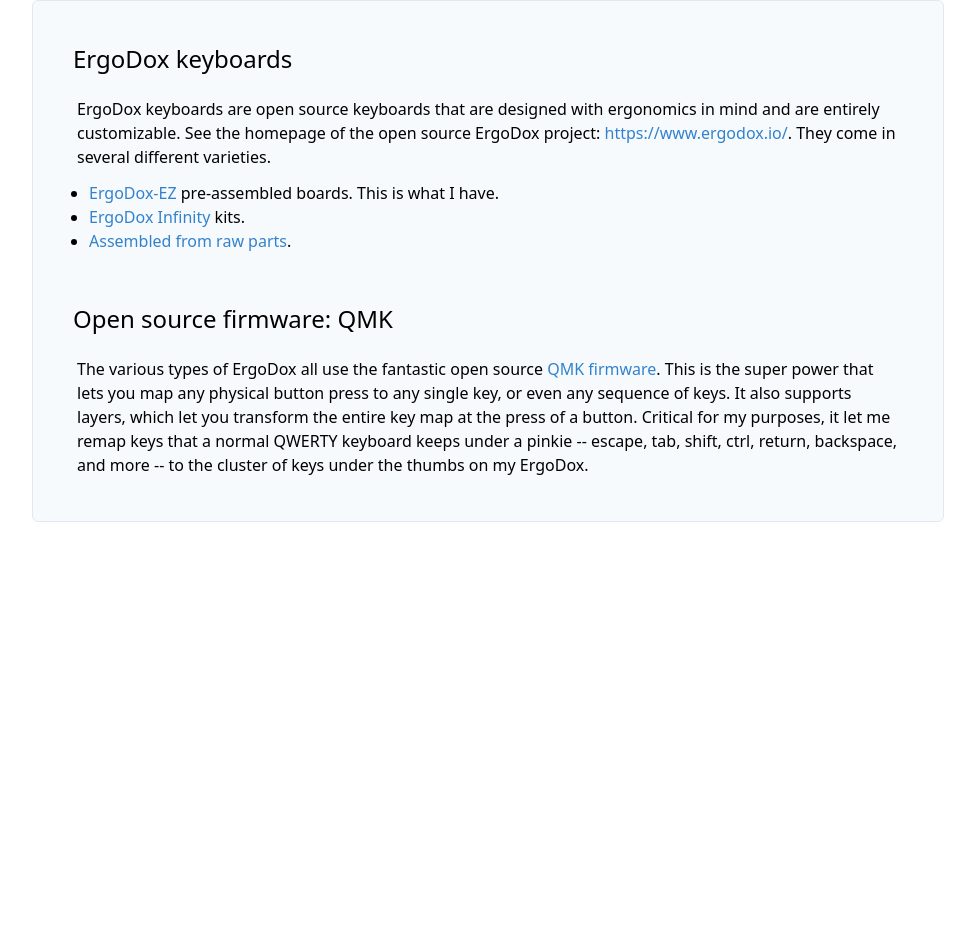
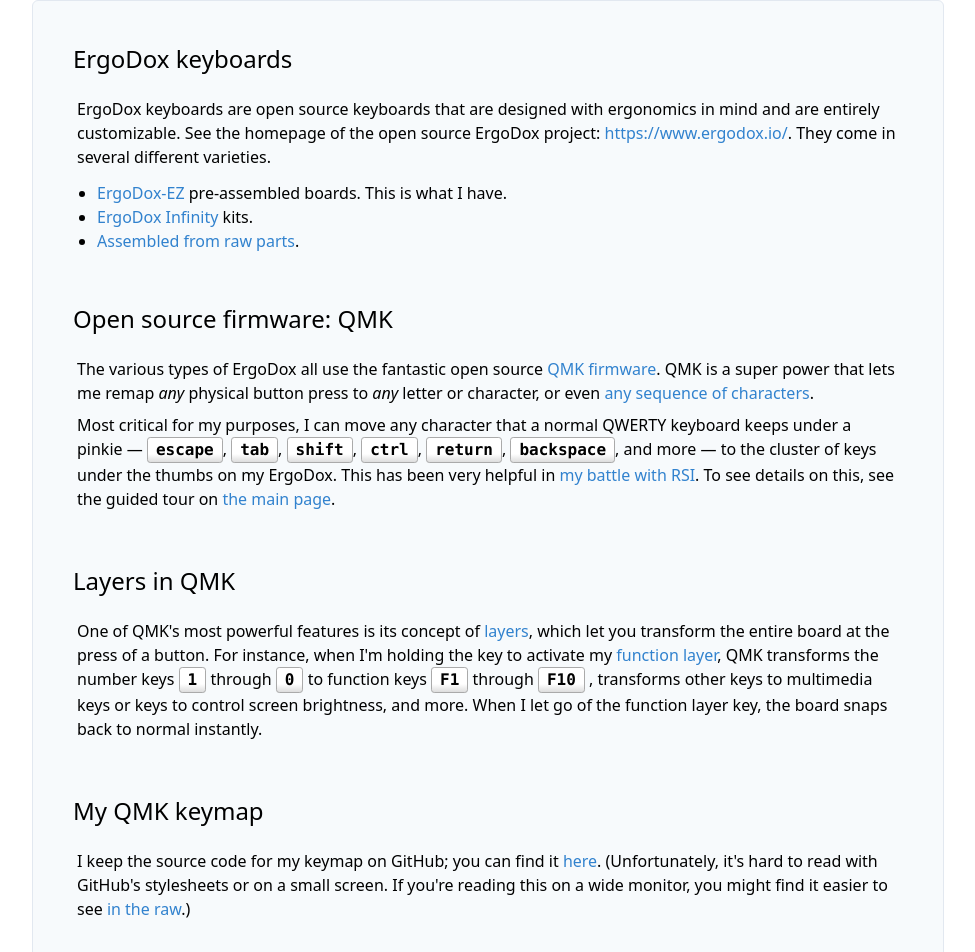
Before and after one commit to mrled/keymap.click, a Next.js app: page /ergodox in a window 1280 px wide. Shown: the part 152-1104 px from the top of the page, without its empty margins (136-1111 px from the left). Before the commit the page ends 800 px from the top, so only its background shows below. Built offline with nearby package versions, Linux system fonts and the light colour scheme.

Commit message:
Add more info to ergodox page

```diff
--- a/src/pages/ergodox.js
+++ b/src/pages/ergodox.js
@@ -1,6 +1,10 @@
 import React from "react";
 
 import { MenuBar } from "~/components/menuBar";
+import {
+  ExternalLink,
+} from "~/components/prose";
+import { IntraAppLink } from "../components/prose";
 
 export default function About() {
   return (
@@ -27,7 +31,7 @@ export default function About() {
                 </a>.
                 They come in several different varieties.
               </p>
-              <ul className="list-disc mt-2 ml-4">
+              <ul className="list-disc mt-2 ml-6">
                 <li>
                   <a className="text-blue-600" href="https://ergodox-ez.com/">
                     ErgoDox-EZ
@@ -49,24 +53,60 @@ export default function About() {
             </div>
 
             <div className="m-4 p-4">
-              <h2 className="text-2xl pb-4">
+              <h2 className="text-2xl pb-4" id="qmk">
                 Open source firmware: QMK
               </h2>
               <p className="p-1">
                 The various types of ErgoDox all use the fantastic open source
-                {" "}<a className="text-blue-600" href="https://qmk.fm/">QMK firmware</a>.
-                This is the super power that lets you map any physical button press to any single key,
-                or even
-                {" "}<a className="" href="https://me.micahrl.com/blog/hack-save-qmk-firmware-source-to-keyboard/">
-                  any sequence of keys
-                </a>.
-                It also supports
-                {" "}<a className="" href="https://docs.qmk.fm/#/feature_layers">layers</a>,
-                which let you transform the entire key map at the press of a button.
-                Critical for my purposes,
-                it let me remap keys that a normal QWERTY keyboard keeps under a pinkie --
-                escape, tab, shift, ctrl, return, backspace, and more --
+                {" "}<ExternalLink href="https://qmk.fm/">QMK firmware</ExternalLink>.
+                QMK is a super power that lets me remap <em>any</em> physical button press
+                to <em>any</em> letter or character, or even
+                {" "}<ExternalLink href="https://me.micahrl.com/blog/hack-save-qmk-firmware-source-to-keyboard/">
+                  any sequence of characters
+                </ExternalLink>.
+              </p>
+              <p className="p-1">
+                Most critical for my purposes,
+                I can move any character that a normal QWERTY keyboard keeps under a pinkie &mdash;
+                {" "}<kbd>escape</kbd>, <kbd>tab</kbd>, <kbd>shift</kbd>, <kbd>ctrl</kbd>,
+                {" "}<kbd>return</kbd>, <kbd>backspace</kbd>, and more &mdash;
                 to the cluster of keys under the thumbs on my ErgoDox.
+                This has been very helpful in <IntraAppLink href="/story">my battle with RSI</IntraAppLink>.
+                To see details on this, see the guided tour on <IntraAppLink href="/">the main page</IntraAppLink>.
+              </p>
+            </div>
+
+            <div className="m-4 p-4">
+              <h2 className="text-2xl pb-4" id="qmk-layers">
+                Layers in QMK
+              </h2>
+              <p className="p-1">
+                One of QMK's most powerful features is its concept of
+                {" "}<ExternalLink href="https://docs.qmk.fm/#/feature_layers">layers</ExternalLink>,
+                which let you transform the entire board at the press of a button.
+                For instance, when I'm holding the key to activate my
+                {" "}<IntraAppLink href="/?keyId=l-f-2-9">function layer</IntraAppLink>,
+                QMK transforms the number keys <kbd>1</kbd> through <kbd>0</kbd>{" "}
+                to function keys <kbd>F1</kbd> through <kbd>F10</kbd>{" "},
+                transforms other keys to multimedia keys or keys to control screen brightness, and more.
+                When I let go of the function layer key, the board snaps back to normal instantly.
+              </p>
+            </div>
+
+            <div className="m-4 p-4">
+              <h2 className="text-2xl pb-4" id="my-keymap">
+                My QMK keymap
+              </h2>
+              <p className="p-1">
+                I keep the source code for my keymap on GitHub; you can find it
+                {" "}<ExternalLink href="https://github.com/mrled/qmk_firmware/blob/master/keyboards/ergodox_ez/keymaps/mrled/keymap.c">
+                  here
+                </ExternalLink>.
+                (Unfortunately, it's hard to read with GitHub's stylesheets or on a small screen.
+                If you're reading this on a wide monitor, you might find it easier to see
+                {" "}<ExternalLink href="https://raw.githubusercontent.com/mrled/qmk_firmware/master/keyboards/ergodox_ez/keymaps/mrled/keymap.c">
+                  in the raw
+                </ExternalLink>.)
               </p>
             </div>
 
```
